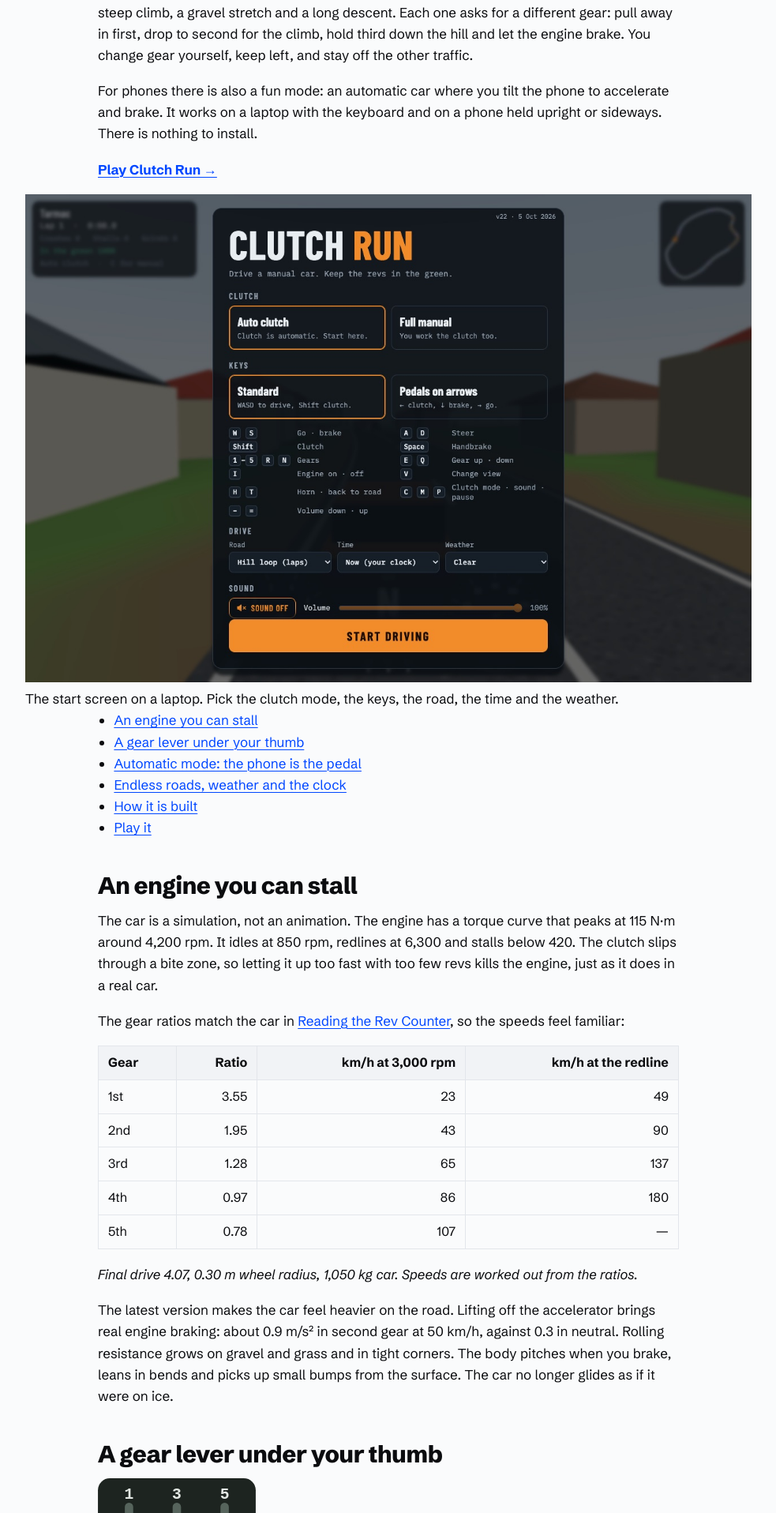
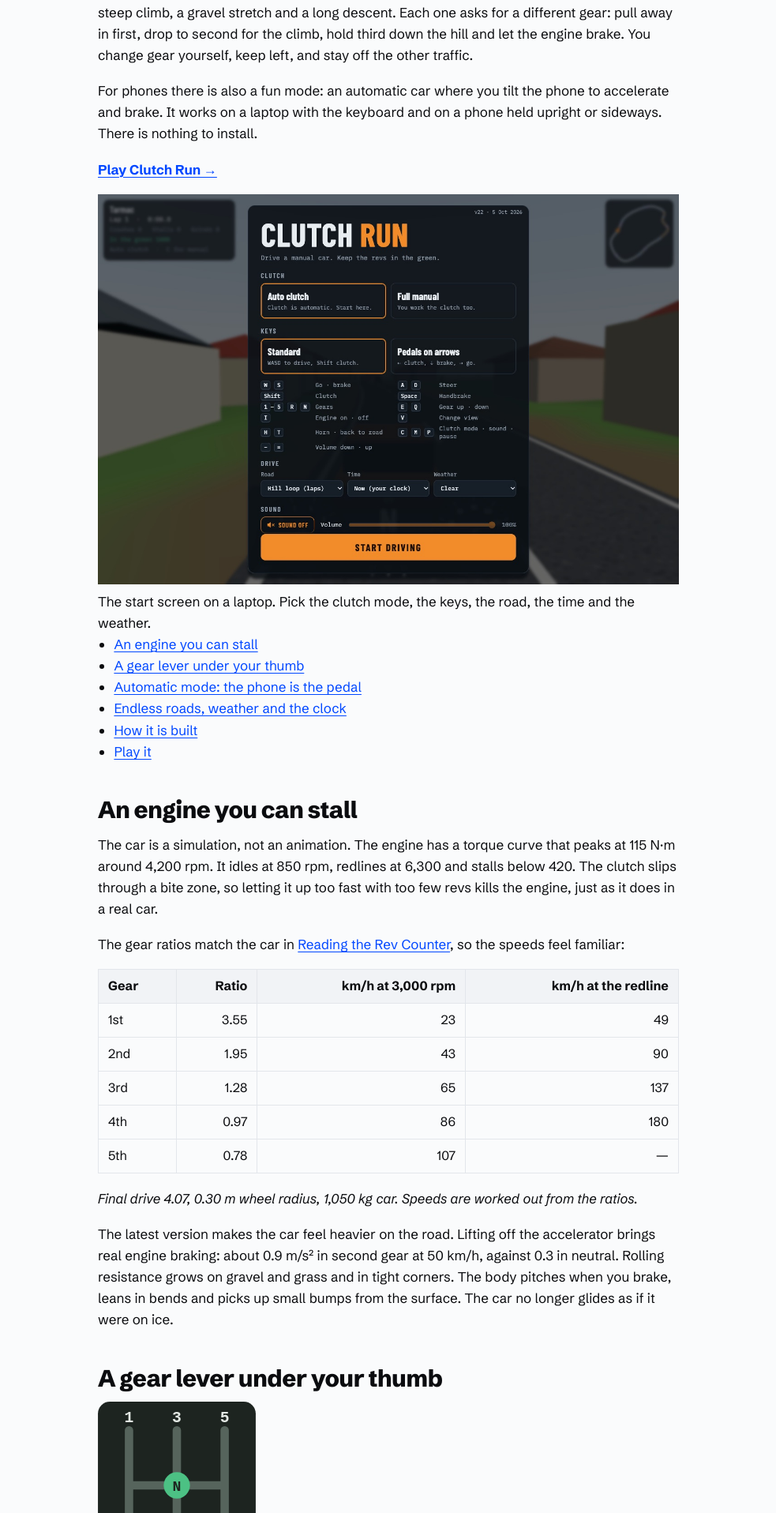
Before and after one commit to and/and.github.io, a Jekyll site: the page built from _posts/2026-10-06-clutch-run.md, in a window 1280 px wide. Shown: the part 461-2377 px from the top of the page at 79% size, without its empty margins (148-1131 px from the left). Built offline with Jekyll 4.4.1, drawn with Linux system fonts in a browser that asks for light colours.

Commit message:
Posts: keep every block in the centred column
Posts written for the old 640px page (like Battery Alert's contents beside a
phone screenshot) grew too wide in the 960px layout. Every block in a post now
sits in the centred 46rem column, unless it has class="wide". Headings and
tables no longer reset the centring, and list numbers lose the odd "1 ." gap.

Co-Authored-By: Claude Opus 5.5 <noreply@anthropic.com>

```diff
--- a/_layouts/default.html
+++ b/_layouts/default.html
@@ -66,14 +66,18 @@ header.site-header{padding:28px 0 0}
 .post-header{margin-bottom:32px}
 .post-header .post-title,.post .post-title{font-size:clamp(2.25rem,5vw,3rem);font-weight:800;line-height:1.05;letter-spacing:-.025em;margin-bottom:10px}
 .post-header .post-meta{font-size:1.0625rem}
-/* Wide pages: prose sits in a centred column of readable length; tools and pictures (divs, figures) can use the full width. */
+/* Wide pages: everything in a post sits in a centred column of readable length, so
+   layouts made for the old 640px page (side-by-side pictures, tools) keep their size.
+   Add class="wide" to a block that should use the full width. */
 .post-content{max-width:none}
-.post-content>*:not(div):not(figure):not(iframe),.post-header{max-width:var(--measure);margin-left:auto;margin-right:auto}
-.post-content>div.highlighter-rouge{max-width:var(--measure);margin-left:auto;margin-right:auto}
+.post-content>*,.post-header{max-width:var(--measure);margin-left:auto;margin-right:auto}
+.post-content>.wide{max-width:none}
 .post-content p,.post-content ul,.post-content ol{margin-bottom:18px}
 .post-content ul,.post-content ol{padding-left:1.2em}
-.post-content h2{font-size:1.875rem;font-weight:800;letter-spacing:-.02em;line-height:1.15;margin:44px 0 12px}
-.post-content h3{font-size:1.375rem;font-weight:700;line-height:1.35;margin:28px 0 8px}
+/* Chrome sets list numbers in tabular figures, which this font spaces as "1 ." */
+.post-content li::marker{font-variant-numeric:normal}
+.post-content h2{font-size:1.875rem;font-weight:800;letter-spacing:-.02em;line-height:1.15;margin-top:44px;margin-bottom:12px}
+.post-content h3{font-size:1.375rem;font-weight:700;line-height:1.35;margin-top:28px;margin-bottom:8px}
 .post-content a{color:var(--accent);text-decoration:underline;text-decoration-thickness:1px;text-underline-offset:3px}
 .post-content a:hover{background:var(--mark)}
 .post-content img{max-width:100%;height:auto}
@@ -84,7 +88,7 @@ header.site-header{padding:28px 0 0}
 .about-name{font-size:1.375rem;font-weight:800;letter-spacing:-.01em}
 .about-link{font-size:1.0625rem}
 .post-content blockquote{border-left:2px solid var(--text);padding-left:16px;color:var(--muted);margin-bottom:18px}
-.post-content table{border-collapse:collapse;width:100%;margin:0 0 18px;font-size:.95em}
+.post-content table{border-collapse:collapse;width:100%;margin-top:0;margin-bottom:18px;font-size:.95em}
 .post-content th,.post-content td{border:1px solid var(--rule);padding:8px 12px;text-align:left;vertical-align:top}
 .post-content thead th{background:var(--subtle)}
 
```
